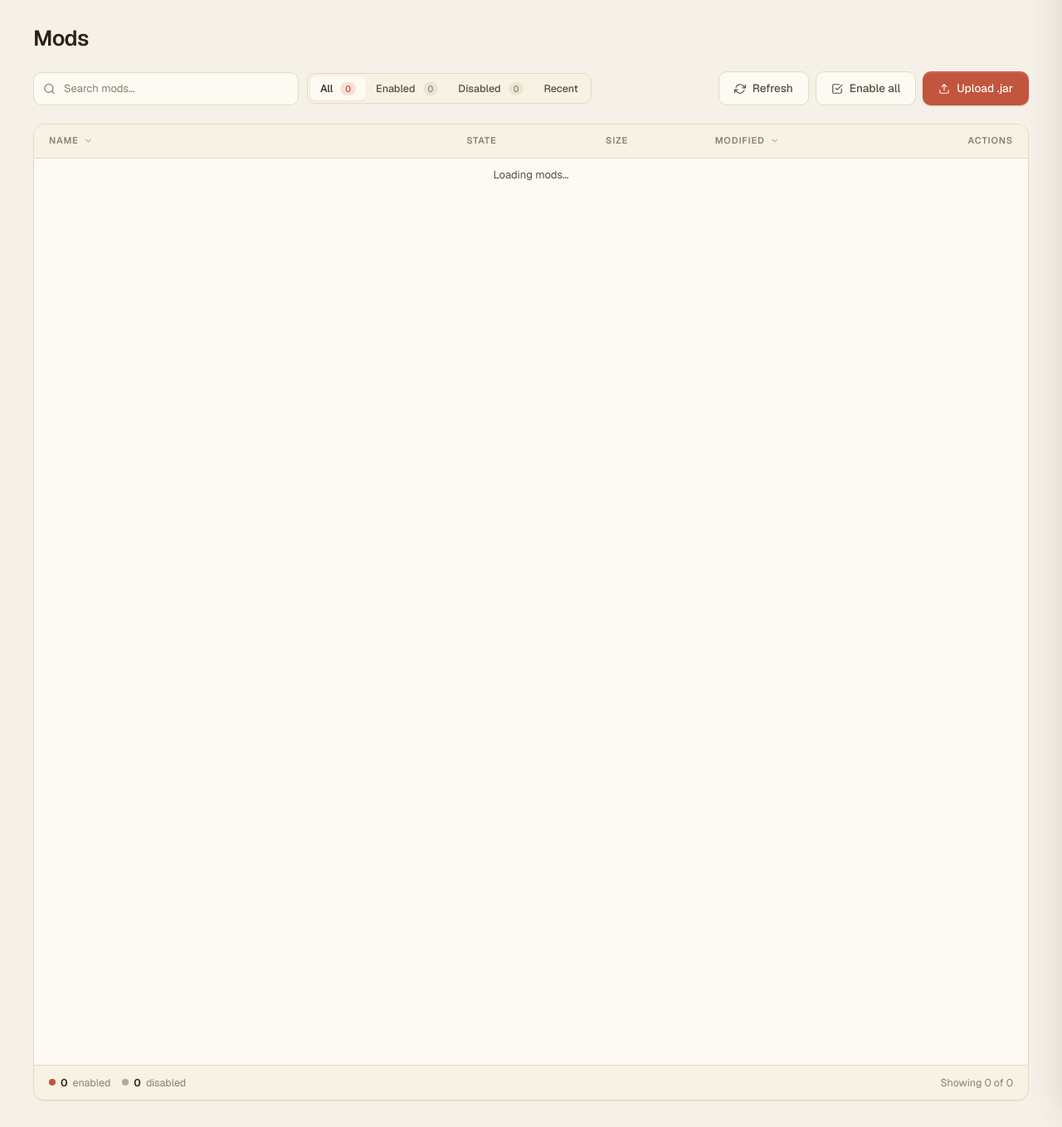
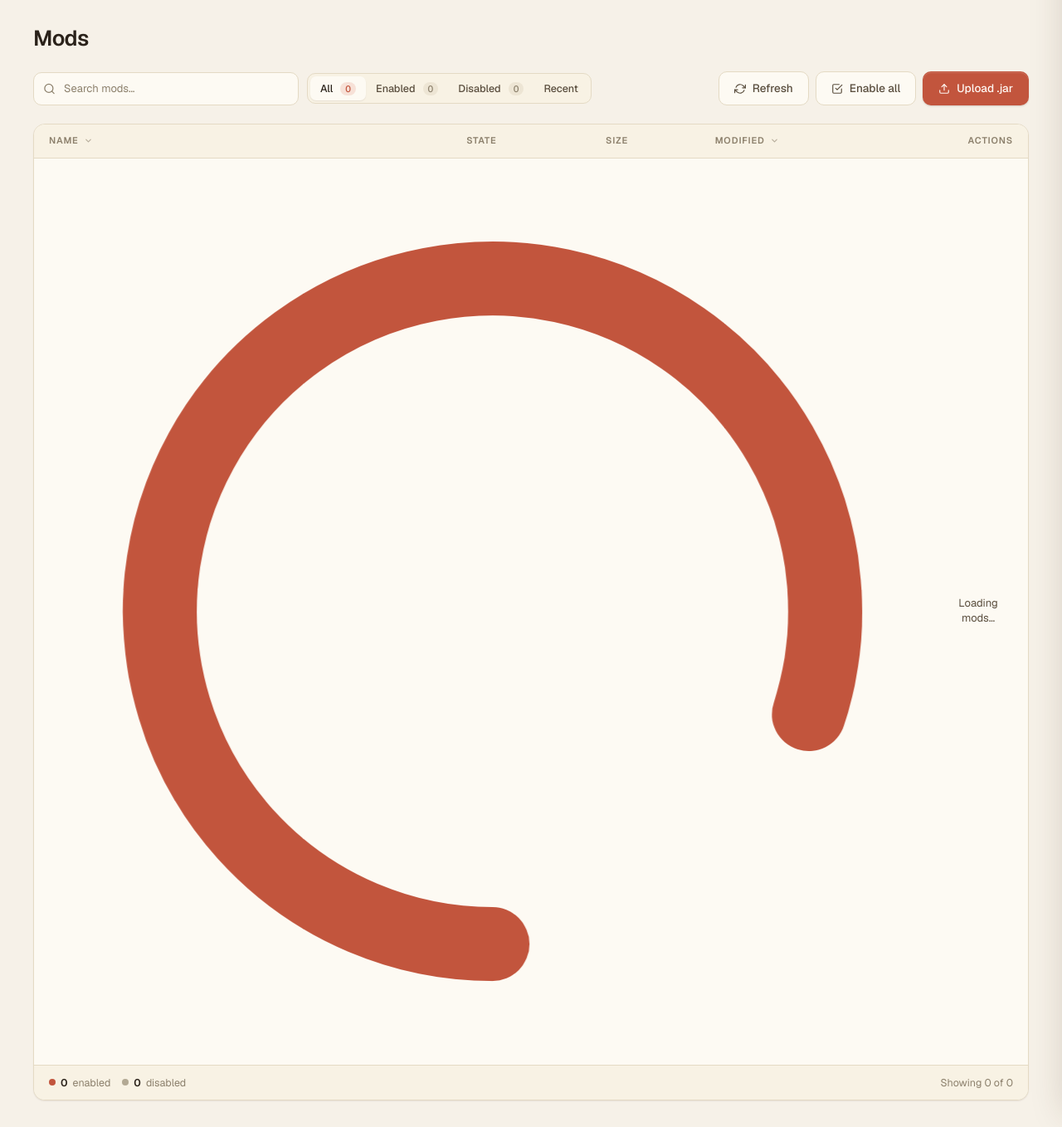
Before and after one commit to Migrim/Minecraft-Server-Dashboard, a Python web app: template templates/mods.html in a window 1280 px wide. Shown: the part 82-1440 px from the top of the page at 83% size. Run offline with Jinja, Linux system fonts and the light colour scheme; the template is opened without the code that fills it, so the values that code supplies are empty.

Commit message:
added a design to the newly added loader

```diff
--- a/templates/mods.html
+++ b/templates/mods.html
@@ -128,6 +128,8 @@
 
   /* ---------- empty ---------- */
   .empty-row td { text-align: center; padding: 36px; color: var(--text-3); font-size: 13px; }
+  .loading-inline { display: flex; align-items: center; justify-content: center; gap: 9px; }
+  .loading-inline svg { color: var(--accent); animation: spin .8s linear infinite; }
 
   /* ---------- rename input ---------- */
   input.rename { background: var(--surface-2); border: 1px solid var(--accent); border-radius: 6px; padding: 3px 7px; color: var(--text); font-family: 'JetBrains Mono', ui-monospace, monospace; font-size: 12.5px; width: 100%; }
@@ -188,7 +190,7 @@
             <th style="width:15%; text-align:right">Actions</th>
           </tr>
         </thead>
-        <tbody id="modsBody"><tr class="empty-row"><td colspan="5">Loading mods…</td></tr></tbody>
+        <tbody id="modsBody"><tr class="empty-row"><td colspan="5"><div class="loading-inline"><svg viewBox="0 0 24 24" fill="none" stroke="currentColor" stroke-width="2" stroke-linecap="round" stroke-linejoin="round"><path d="M21 12a9 9 0 1 1-6.219-8.56"/></svg> Loading mods…</div></td></tr></tbody>
       </table>
     </div>
     <div class="table-foot">
@@ -383,7 +385,7 @@ function escHtml(s) {
 
 /* ---------- load ---------- */
 async function loadList() {
-  tbody.innerHTML = `<tr class="empty-row"><td colspan="5">Loading mods…</td></tr>`;
+  tbody.innerHTML = `<tr class="empty-row"><td colspan="5"><div class="loading-inline"><svg viewBox="0 0 24 24" fill="none" stroke="currentColor" stroke-width="2" stroke-linecap="round" stroke-linejoin="round"><path d="M21 12a9 9 0 1 1-6.219-8.56"/></svg> Loading mods…</div></td></tr>`;
   const r = await fetch(`/${KIND}/list`);
   const j = await r.json();
   allMods = (j && j.items) || [];
```
